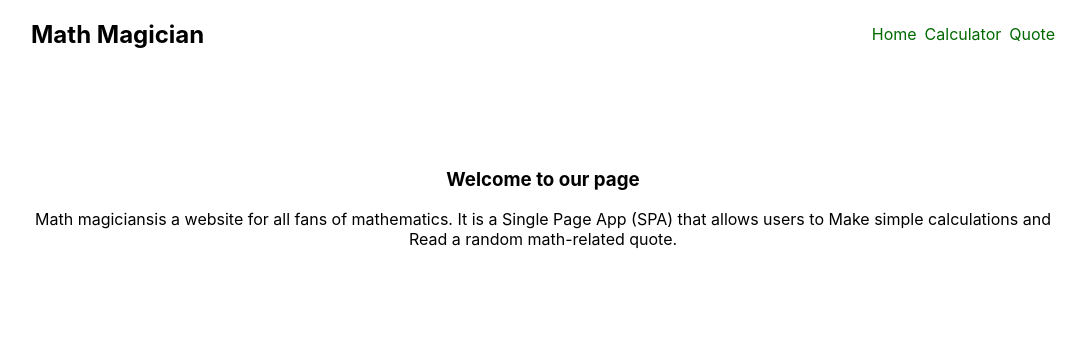
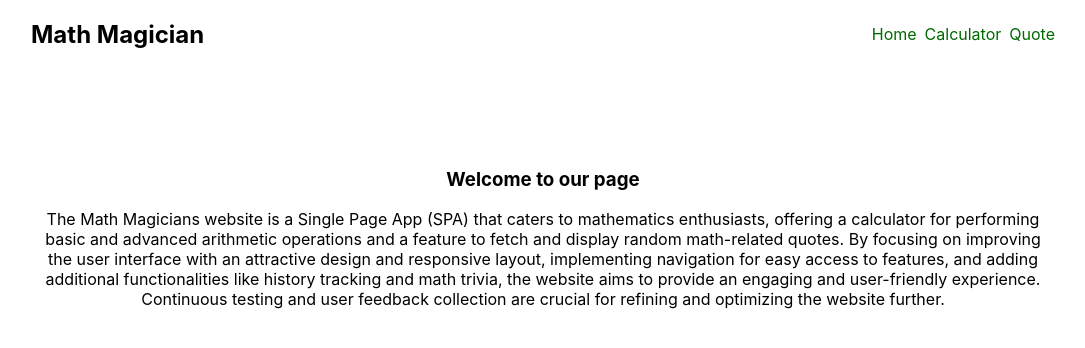
Before and after one commit to Innocent259/math-magician, a React (Create React App) app: page / in a window 1280 px wide. Shown: the top 348 px of the page, without its empty margins (97-1182 px from the left). Built offline with nearby package versions, Linux system fonts and the light colour scheme.

Commit message:
Minimize the main width

```diff
--- a/src/Components/Home.js
+++ b/src/Components/Home.js
@@ -5,11 +5,19 @@ export default function Home() {
     <div>
       <h3>Welcome to our page</h3>
       <p>
-        Math magiciansis a website for all fans of mathematics.
-        It is a Single Page
-        App (SPA) that allows users to
-        Make simple calculations and Read a random
-        math-related quote.
+        The Math Magicians website is a Single Page App
+        (SPA) that caters to mathematics enthusiasts,
+        offering a calculator for performing basic and
+        advanced arithmetic operations and a feature to
+        fetch and display random math-related quotes.
+        By focusing on improving the user interface with an
+        attractive design and responsive layout, implementing
+        navigation for easy access to features, and adding
+        additional functionalities like history tracking and
+        math trivia, the website aims to provide an engaging
+        and user-friendly experience. Continuous testing and
+        user feedback collection are crucial for refining and
+        optimizing the website further.
       </p>
     </div>
   );
```
